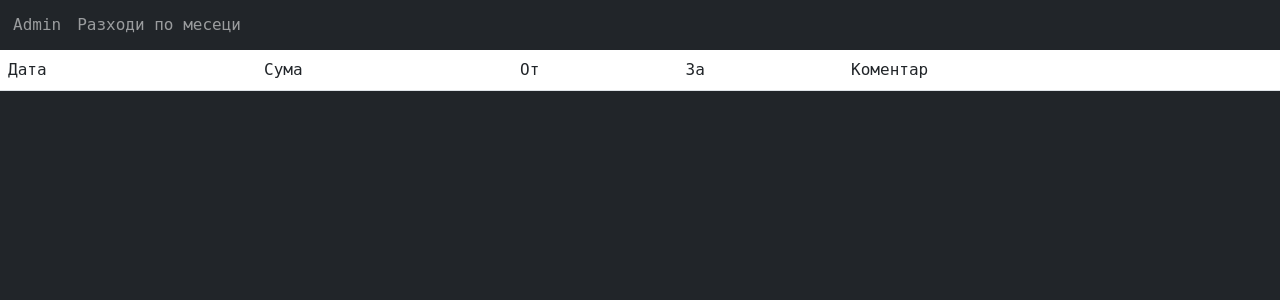
After one commit to emiliyan-rashev/share_it, a Django app: page /expenses/08/2023/details in a window 1280 px wide. The commit adds this page. Shown: the top 300 px of the page. Run offline with Django 4.2, Linux system fonts and the light colour scheme; the visitor is signed in with stand-in values (Sample User, id 1); data that the repository does not hold is empty; parts of the project's set-up code (start-up, migrations or seed data) failed here and were passed over; some libraries are stand-ins or nearby versions.

Commit message:
Require login, add detailed expenses view, add simple navbar

```diff
--- a/expenses/urls.py
+++ b/expenses/urls.py
@@ -1,7 +1,10 @@
 from django.urls import path
 
-from expenses.views import ListExpensesByMonth
+from expenses.views import ListExpensesByMonth, DetailsPerMonth
 
 app_name = "expenses"
 
-urlpatterns = [path("all", ListExpensesByMonth.as_view(), name="list")]
+urlpatterns = [
+    path("all", ListExpensesByMonth.as_view(), name="list"),
+    path("<int:month>/<int:year>/details", DetailsPerMonth.as_view(), name="details")
+]
--- a/expenses/views.py
+++ b/expenses/views.py
@@ -1,12 +1,23 @@
+from django.contrib.auth.mixins import LoginRequiredMixin
 from django.views.generic import ListView
 
 from expenses.models import Expense
 from expenses.utils import get_expenses_per_month
 
 
-class ListExpensesByMonth(ListView):
+class ListExpensesByMonth(LoginRequiredMixin, ListView):
     template_name = "expenses/list_by_month.html"
     model = Expense
 
     def get_context_data(self, *, object_list=None, **kwargs):  # type: ignore
         return get_expenses_per_month(Expense.objects.all())
+
+
+class DetailsPerMonth(LoginRequiredMixin, ListView):
+    template_name = "expenses/details_per_month.html"
+
+    def get_queryset(self):
+        return Expense.objects.filter(
+            related_date__month=self.kwargs["month"],
+            related_date__year=self.kwargs["year"],
+        )
--- a/share_it/settings.py
+++ b/share_it/settings.py
@@ -1,6 +1,7 @@
 import os
 from pathlib import Path
 import dotenv
+from django.urls import reverse_lazy
 
 BASE_DIR = Path(__file__).resolve().parent.parent
 dotenv_file = os.path.join(BASE_DIR, ".env")
@@ -119,3 +120,4 @@ ADMINS = [(admin, admin) for admin in os.environ["ADMINS"].split("|")]
 SECURE_HSTS_SECONDS = 10
 SECURE_SSL_REDIRECT = False
 SECURE_HSTS_INCLUDE_SUBDOMAINS = True
+LOGIN_URL = reverse_lazy("admin:login")
--- a/share_it/urls.py
+++ b/share_it/urls.py
@@ -6,7 +6,7 @@ from django.urls import path, include, reverse_lazy
 from django.views.generic import RedirectView
 
 urlpatterns = [
-    path("admin/", admin.site.urls),
+    path("admin/", admin.site.urls, name="admin"),
     path("", RedirectView.as_view(url=reverse_lazy("expenses:list")), name="home"),
     path("expenses/", include("expenses.urls", namespace="expenses")),
     path("utils/", include("utils.urls", namespace="utils")),
--- a/static/main.css
+++ b/static/main.css
@@ -1,5 +1,5 @@
 body {
-    background-color: rgb(114, 141, 186);
+    background-color: rgb(33,37,41);
     font-family: monospace;
 }
 
@@ -11,3 +11,8 @@ body {
 .table tr th {
     vertical-align: middle;
 }
+
+.navbar {
+    background-color: white;
+    padding: 5px;
+}
--- a/templates/expenses/base.html
+++ b/templates/expenses/base.html
@@ -6,10 +6,23 @@
     <meta charset="UTF-8">
     <meta content="origin" name="referrer">
     <link href="https://cdn.jsdelivr.net/npm/bootstrap@5.3.0/dist/css/bootstrap.min.css" rel="stylesheet" integrity="sha384-9ndCyUaIbzAi2FUVXJi0CjmCapSmO7SnpJef0486qhLnuZ2cdeRhO02iuK6FUUVM" crossorigin="anonymous">
+    <link rel='stylesheet' href='https://cdn.jsdelivr.net/npm/bootstrap-icons@1.7.2/font/bootstrap-icons.css'>
     <link rel="stylesheet" href="{% static 'main.css' %}">
     <title>{% block title %}{% endblock %}</title>
 </head>
 <body>
+    <nav class="navbar navbar-expand-lg navbar-dark bg-dark">
+        <ul class="navbar-nav">
+            <li class="nav-item">
+                <a class="nav-link" href="{% url "admin:index" %}">Admin</a>
+            </li>
+        </ul>
+        <ul class="navbar-nav">
+            <li class="nav-item">
+                <a class="nav-link" href="{% url "expenses:list" %}">Разходи по месеци</a>
+            </li>
+        </ul>
+    </nav>
     {% block body %}
     {% endblock %}
 </body>
--- /dev/null
+++ b/templates/expenses/details_per_month.html
@@ -0,0 +1,30 @@
+{% extends "expenses/base.html" %}
+{% load filters %}
+{% block title %}Expenses{% endblock %}
+{% block body %}
+    <table class="table table-hover">
+        <thead>
+            <tr>
+                <td>Дата</td>
+                <td>Сума</td>
+                <td>От</td>
+                <td>За</td>
+                <td>Коментар</td>
+            </tr>
+        </thead>
+        <tbody>
+            {% for expense in object_list %}
+                <tr>
+                    <td>{{ expense.related_date|date:"d/m/Y" }}</td>
+                    <td>{{ expense.value }}</td>
+                    <td>
+                        {{ expense.paid_by.first_name }}
+                        {{ expense.paid_by.last_name }}
+                    </td>
+                    <td>{{ expense.target.name }}</td>
+                    <td>{{ expense.comment }}</td>
+                </tr>
+            {% endfor %}
+        </tbody>
+    </table>
+{% endblock %}
```
Also changed, not shown: templates/expenses/list_by_month.html (+18 -9 lines).
